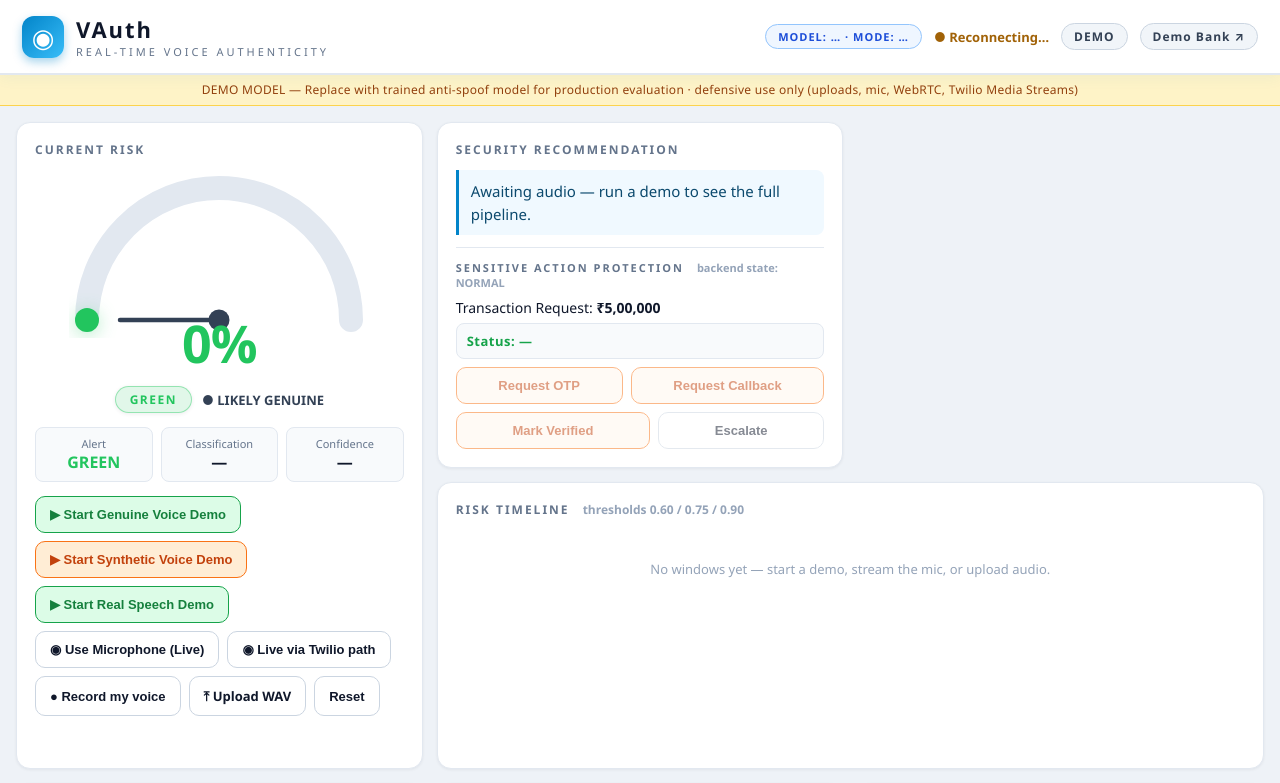
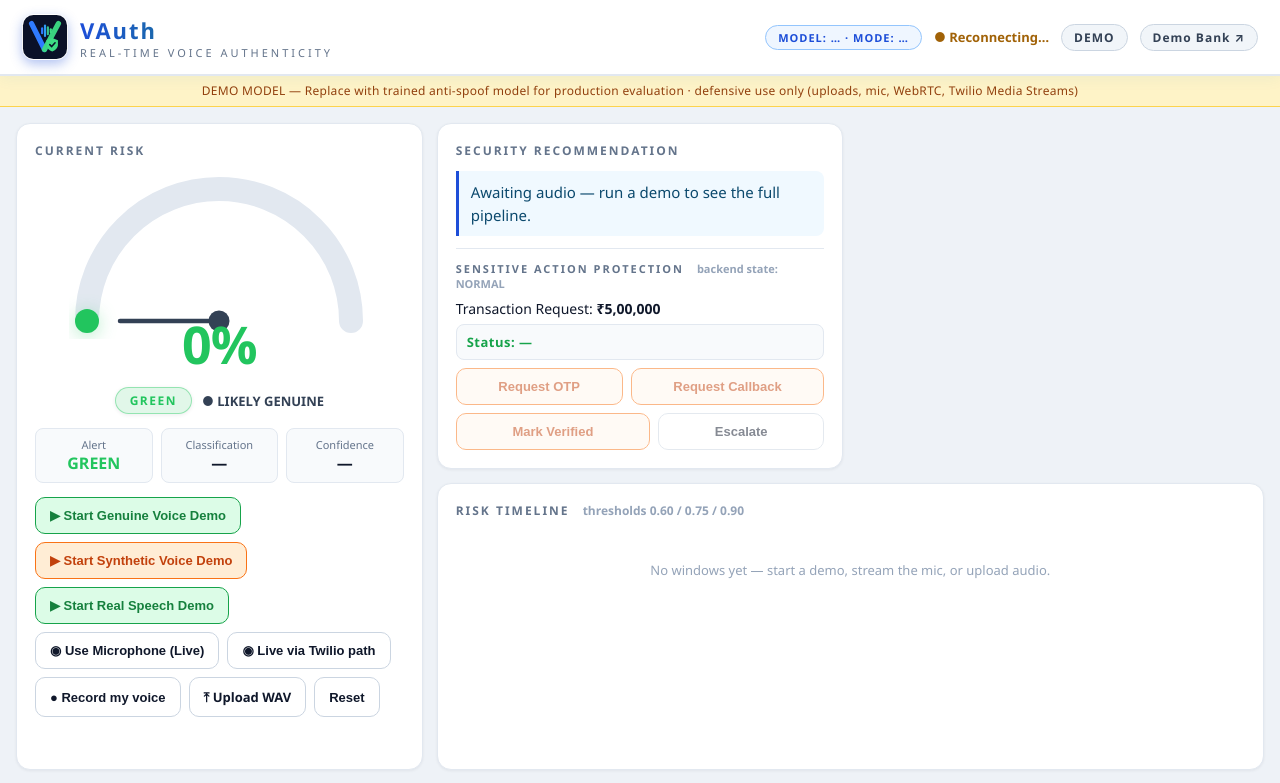
Before and after one commit to Ascendlabs-webs/SIH, a React (Vite) app in the folder frontend/: page / in a window 1280 px wide. Shown: the top 783 px of the page. Built offline with nearby package versions, Linux system fonts and the light colour scheme; no server answers.

Commit message:
Brand identity: logo mark, gradient wordmark, blue-green accents

```diff
--- a/frontend/index.html
+++ b/frontend/index.html
@@ -3,6 +3,8 @@
   <head>
     <meta charset="UTF-8" />
     <meta name="viewport" content="width=device-width, initial-scale=1.0" />
+    <meta name="theme-color" content="#0a1128" />
+    <link rel="icon" type="image/svg+xml" href="/logo.svg" />
     <title>VAuth — Real-Time Voice Authenticity</title>
   </head>
   <body>
--- a/frontend/src/App.tsx
+++ b/frontend/src/App.tsx
@@ -225,7 +225,7 @@ export default function App() {
     <div className="shell">
       <header className="topbar">
         <div className="brand">
-          <span className="logo">◉</span>
+          <img src="/logo.svg" className="logo-img" alt="VAuth logo" />
           <div>
             <div className="brand-name">VAuth</div>
             <div className="brand-sub">REAL-TIME VOICE AUTHENTICITY</div>
--- a/frontend/src/components/RiskTimeline.tsx
+++ b/frontend/src/components/RiskTimeline.tsx
@@ -27,8 +27,8 @@ export function RiskTimeline({ data }: { data: AnalysisResult[] }) {
           <AreaChart data={pts} margin={{ top: 8, right: 12, bottom: 0, left: -18 }}>
             <defs>
               <linearGradient id="riskFill" x1="0" y1="0" x2="0" y2="1">
-                <stop offset="0%" stopColor="#0284c9" stopOpacity={0.35} />
-                <stop offset="100%" stopColor="#0284c9" stopOpacity={0.03} />
+                <stop offset="0%" stopColor="#1d4ed8" stopOpacity={0.35} />
+                <stop offset="100%" stopColor="#16a34a" stopOpacity={0.05} />
               </linearGradient>
             </defs>
             <CartesianGrid stroke="#e2e8f0" strokeDasharray="3 3" vertical={false} />
@@ -41,7 +41,7 @@ export function RiskTimeline({ data }: { data: AnalysisResult[] }) {
             <ReferenceLine y={0.6} stroke="#eab308" strokeDasharray="4 4" strokeWidth={1.5} />
             <ReferenceLine y={0.75} stroke="#f97316" strokeDasharray="4 4" strokeWidth={1.5} />
             <ReferenceLine y={0.9} stroke="#ef4444" strokeDasharray="4 4" strokeWidth={1.5} />
-            <Area type="monotone" dataKey="risk" stroke="#0284c9" strokeWidth={2.5} fill="url(#riskFill)" dot={{ r: 3, fill: '#0284c9', strokeWidth: 0 }} activeDot={{ r: 5 }} isAnimationActive={false} />
+            <Area type="monotone" dataKey="risk" stroke="#1d4ed8" strokeWidth={2.5} fill="url(#riskFill)" dot={{ r: 3, fill: '#1d4ed8', strokeWidth: 0 }} activeDot={{ r: 5 }} isAnimationActive={false} />
           </AreaChart>
         </ResponsiveContainer>
       )}
--- a/frontend/src/index.css
+++ b/frontend/src/index.css
@@ -14,12 +14,15 @@ body {
   box-shadow: 0 1px 0 #e2e8f0, 0 4px 14px rgba(2, 132, 201, 0.06);
 }
 .brand { display: flex; gap: 12px; align-items: center; }
-.logo {
-  font-size: 26px; color: #ffffff; background: linear-gradient(135deg, #0284c9, #38bdf8);
-  width: 42px; height: 42px; display: flex; align-items: center; justify-content: center;
-  border-radius: 12px; box-shadow: 0 4px 10px rgba(2, 132, 201, 0.35);
+.logo-img {
+  width: 46px; height: 46px; border-radius: 12px;
+  box-shadow: 0 4px 12px rgba(29, 78, 216, 0.35);
 }
-.brand-name { font-size: 22px; font-weight: 800; letter-spacing: 2px; color: #0f172a; }
+.brand-name {
+  font-size: 22px; font-weight: 800; letter-spacing: 2px;
+  background: linear-gradient(90deg, #1d4ed8, #16a34a);
+  -webkit-background-clip: text; background-clip: text; color: transparent;
+}
 .brand-sub { font-size: 11px; letter-spacing: 3px; color: #64748b; }
 .top-right { display: flex; gap: 12px; align-items: center; }
 .conn { font-size: 13px; font-weight: 600; }
@@ -74,7 +77,7 @@ a.mode.bank-link:hover { background: #e0f2fe; border-color: #38bdf8; }
 .btn.warn { background: #fff7ed; border-color: #f97316; color: #c2410c; width: 100%; margin-top: 8px; }
 .btn.file { display: inline-block; }
 .notice { margin-top: 10px; font-size: 12px; color: #1d4ed8; background: #eff6ff; border: 1px solid #93c5fd; border-radius: 8px; padding: 8px 10px; }
-.reco { font-size: 15px; line-height: 1.5; color: #0c4a6e; background: #f0f9ff; border-left: 3px solid #0284c9; padding: 10px 12px; border-radius: 0 8px 8px 0; margin: 0; }
+.reco { font-size: 15px; line-height: 1.5; color: #0c4a6e; background: #f0f9ff; border-left: 3px solid #1d4ed8; padding: 10px 12px; border-radius: 0 8px 8px 0; margin: 0; }
 .protect { margin-top: 12px; border-top: 1px solid #e2e8f0; }
 .tx { font-size: 14px; margin: 4px 0; }
 .tx-status { font-size: 13px; font-weight: 800; letter-spacing: 0.5px; margin: 6px 0; padding: 8px 10px; border-radius: 8px; background: #f8fafc; border: 1px solid #e2e8f0; }
@@ -87,7 +90,7 @@ a.mode.bank-link:hover { background: #e0f2fe; border-color: #38bdf8; }
 .sig-top { display: flex; justify-content: space-between; font-size: 12px; color: #64748b; margin-bottom: 4px; }
 .sig-val { color: #0f172a; font-weight: 600; }
 .sig-bar { height: 6px; background: #e2e8f0; border-radius: 4px; overflow: hidden; }
-.sig-fill { height: 100%; background: linear-gradient(90deg, #0284c9, #38bdf8); }
+.sig-fill { height: 100%; background: linear-gradient(90deg, #1d4ed8, #22c55e); }
 .sig-grid { display: grid; grid-template-columns: 1fr 1fr; gap: 4px; font-size: 12px; color: #64748b; margin-top: 8px; }
 .callinfo { display: flex; flex-direction: column; gap: 10px; font-size: 13px; }
 .callinfo select { width: 100%; margin-top: 4px; background: #ffffff; color: #0f172a; border: 1px solid #cbd5e1; border-radius: 6px; padding: 7px; }
```
Also changed, not shown: frontend/public/logo.svg (added).
